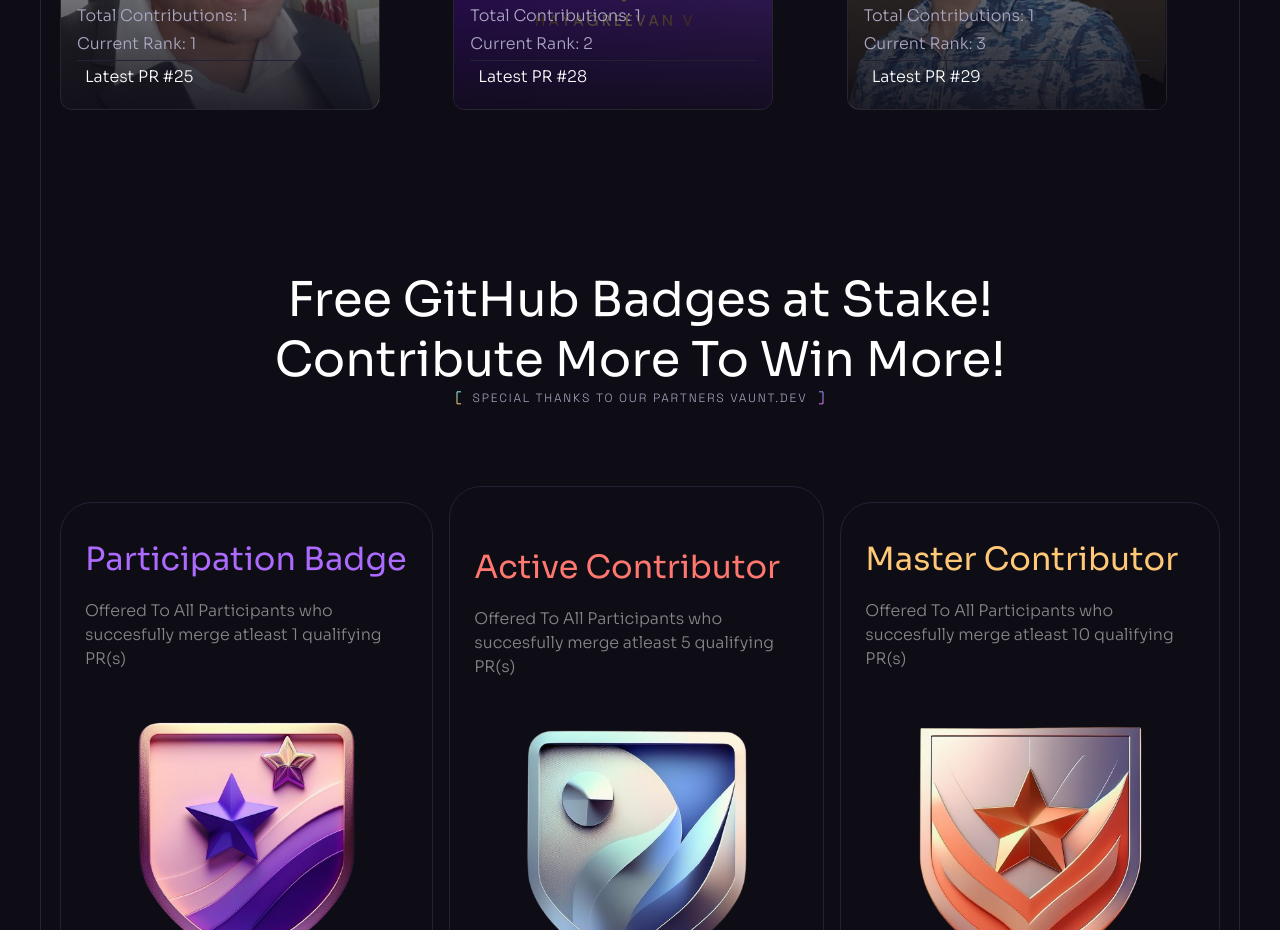
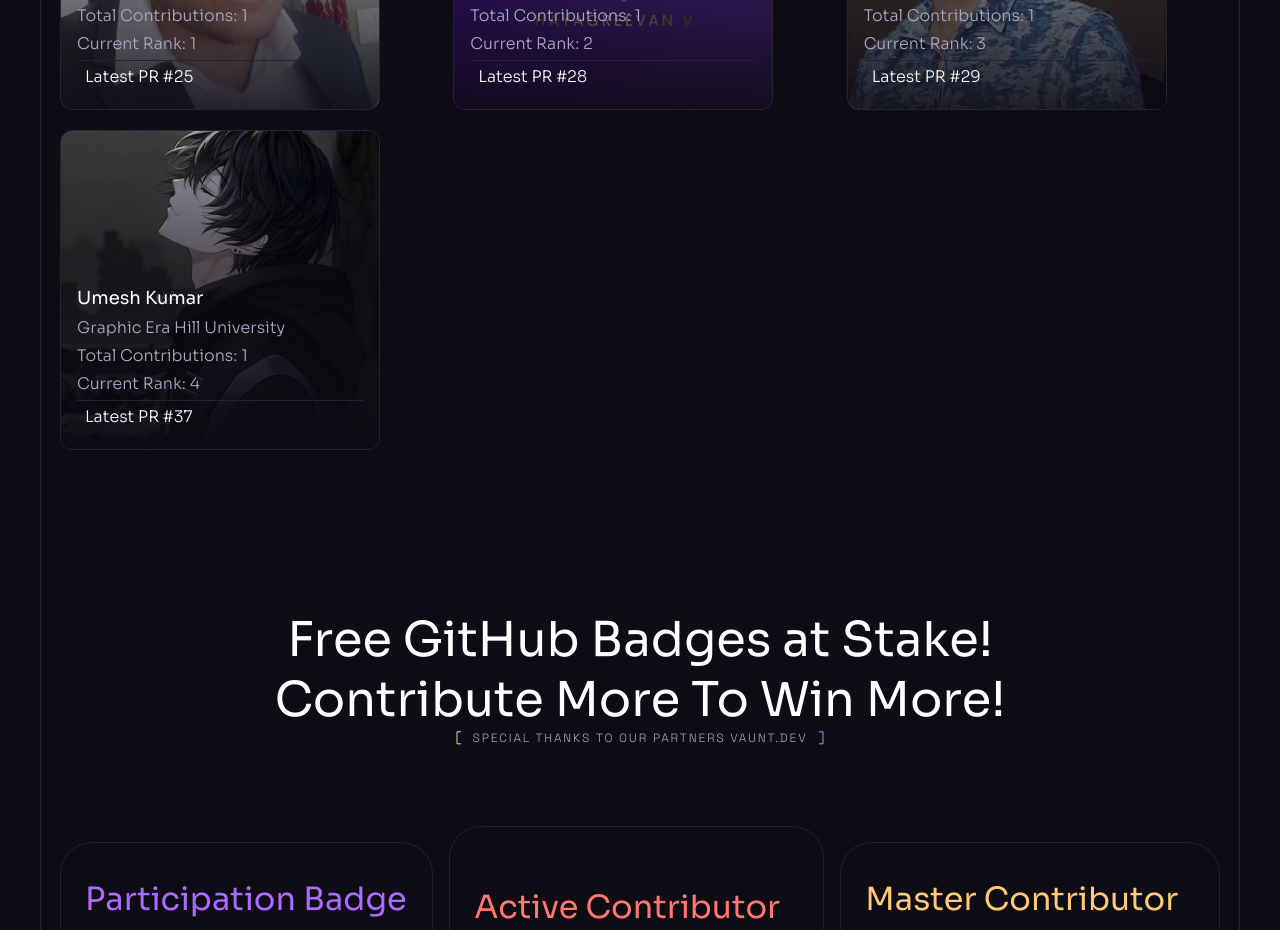
Before and after one commit to iamAyushChamoli/hacktoberfest-24, a React (Vite) app: page / in a window 1280 px wide. Shown: the part 4520-5450 px from the top of the page. Built offline with nearby package versions, Linux system fonts and the light colour scheme.

Commit message:
added name in  participation

```diff
--- a/src/participants/avatars/index.js
+++ b/src/participants/avatars/index.js
@@ -2,5 +2,5 @@ import ayush from "./img/ayush.jpg";
 import vineet from "./img/vineet.jpg";
 import hayagreevanv from "./img/HayagreevanV.png"
 import uday from "./img/uday.png"
-
-export { ayush, vineet, hayagreevanv, uday };
+import umesh from "./img/umesh.png"
+export { ayush, vineet, hayagreevanv, uday , umesh };
--- a/src/participants/participants.js
+++ b/src/participants/participants.js
@@ -1,4 +1,4 @@
-import { vineet,hayagreevanv,uday} from "./avatars/index";
+import { vineet,hayagreevanv,uday,umesh} from "./avatars/index";
 
 export const participantData = [
  {
@@ -24,5 +24,13 @@ export const participantData = [
   img: uday,
   pr: [29],
   prLink: ['https://github.com/iamAyushChamoli/hacktoberfest-24/pull/29'],
+ },
+ {
+  id: "4",
+  name: "Umesh Kumar",
+  university: "Graphic Era Hill University ",
+  img: umesh,
+  pr: [37],
+  prLink: ['https://github.com/iamAyushChamoli/hacktoberfest-24/pull/37'],
  }
 ];
```
Also changed, not shown: src/participants/avatars/img/umesh.png (added).
